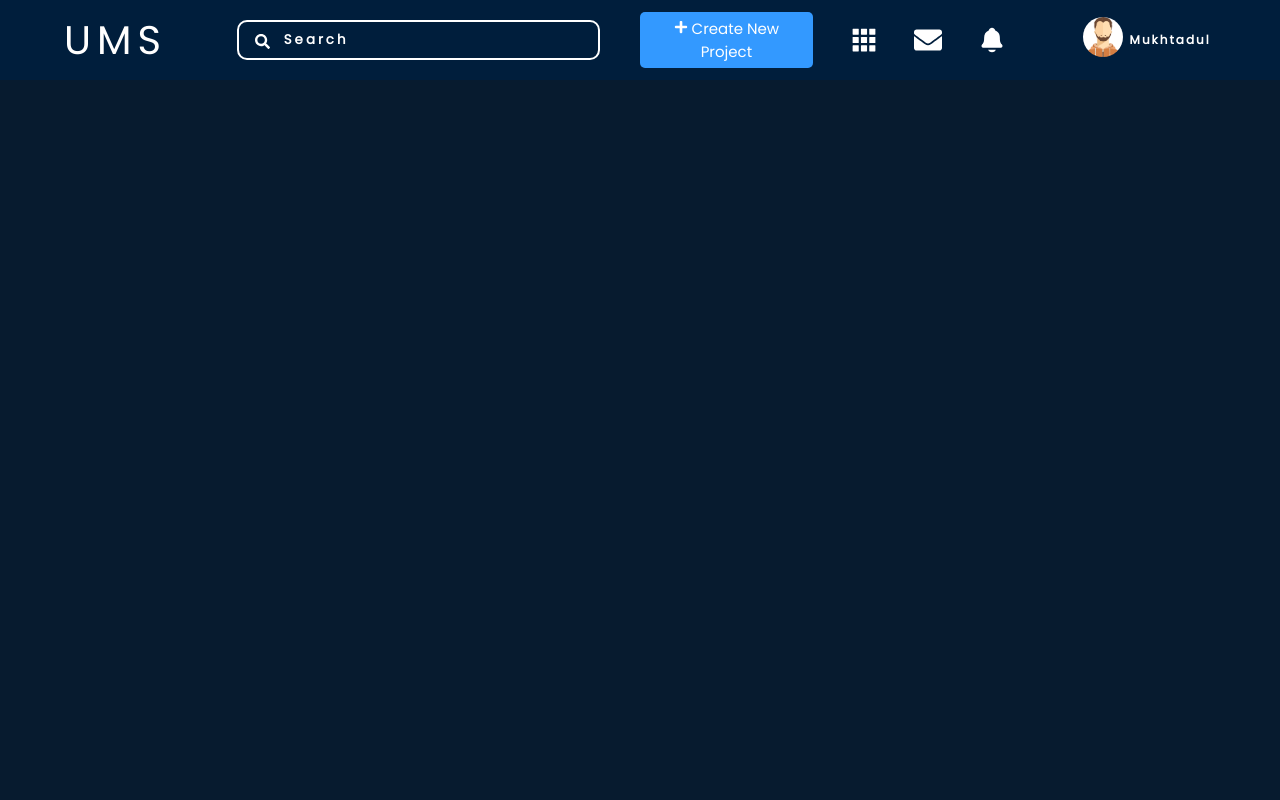
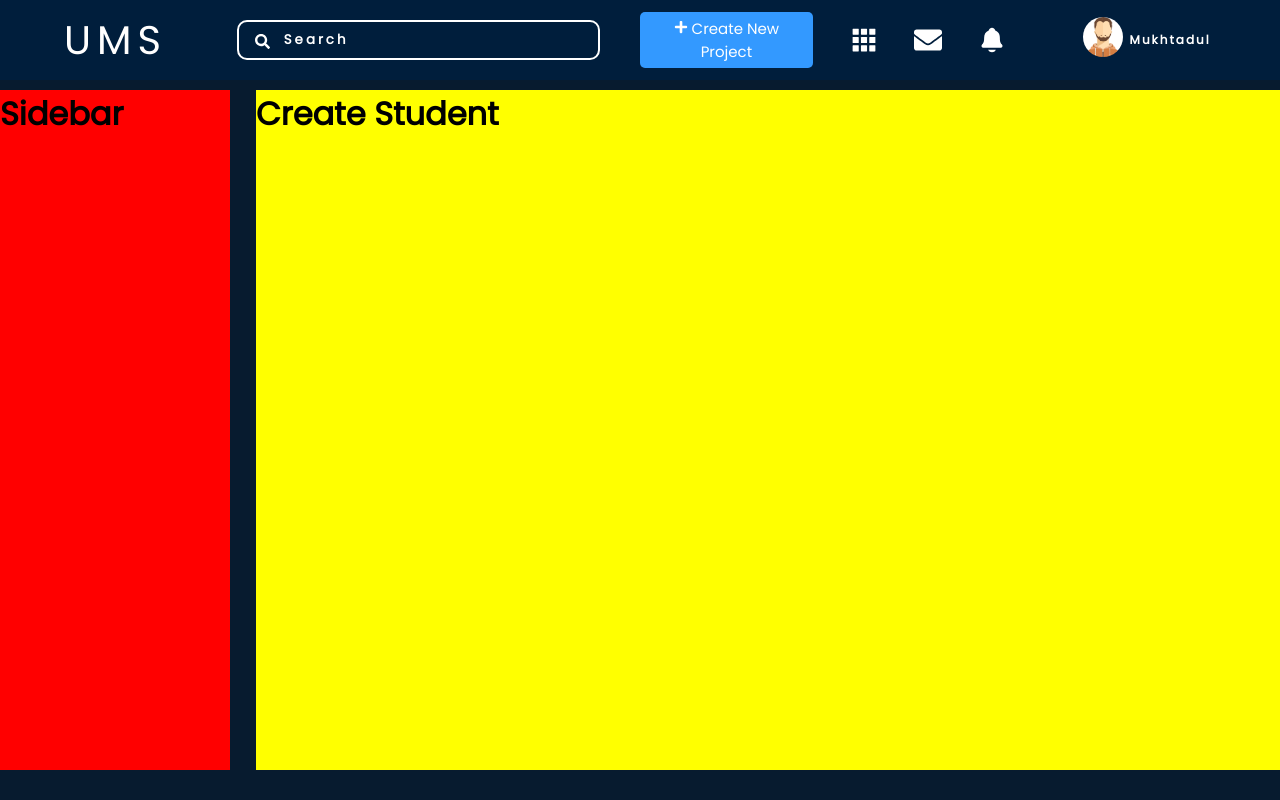
Before and after one commit to subham07-t/campus-keeper-UMS-app, a React (Vite) app in the folder frontend/: page /dashboard in a window 1280 px wide. Built offline with nearby package versions, Linux system fonts and the light colour scheme.

Commit message:
FE: Added Sidebar and Create Student Components

```diff
--- a/frontend/src/components/Header/Header.css
+++ b/frontend/src/components/Header/Header.css
@@ -5,6 +5,7 @@
     height: 80px;
     width: 100%;
     color: var(--color-white);
+    margin-bottom: 10px;
 }
 .header_container {
     width: 90%;
--- /dev/null
+++ b/frontend/src/components/Sidebar/Sidebar.css
@@ -0,0 +1,9 @@
+.sidebar__div{
+    background-color: red;
+    width: 18%;
+    height: 85vh;
+}
+
+.h1{
+    color: black;
+}
--- /dev/null
+++ b/frontend/src/components/Sidebar/Sidebar.jsx
@@ -0,0 +1,11 @@
+import "./Sidebar.css";
+
+const Sidebar = () => {
+  return (
+    <div className="sidebar__div">
+      <h1 className="h1">Sidebar</h1>
+    </div>
+  );
+};
+
+export default Sidebar;
--- /dev/null
+++ b/frontend/src/components/Sidebar/index.jsx
@@ -0,0 +1 @@
+export { default } from "./Sidebar";
--- a/frontend/src/pages/Dashboard/Dashboard.jsx
+++ b/frontend/src/pages/Dashboard/Dashboard.jsx
@@ -1,8 +1,14 @@
 import Header from "../../components/Header";
+import Sidebar from "../../components/Sidebar";
+import Students from "../Students/Students";
 const Dashboard = () => {
   return (
     <>
       <Header />
+      <div style={{ display: "flex", justifyContent: "space-between" }}>
+        <Sidebar />
+        <Students />
+      </div>
     </>
   );
 };
--- /dev/null
+++ b/frontend/src/pages/Students/Students.css
@@ -0,0 +1,4 @@
+.student__main-div{
+    background-color: yellow;
+    width: 80%;
+}
--- /dev/null
+++ b/frontend/src/pages/Students/Students.jsx
@@ -0,0 +1,11 @@
+import "./Students.css";
+
+const Students = () => {
+  return (
+    <div className="student__main-div">
+      <h1>Create Student</h1>
+    </div>
+  );
+};
+
+export default Students;
--- /dev/null
+++ b/frontend/src/pages/Students/index.jsx
@@ -0,0 +1 @@
+export { default } from "./Students";
```
